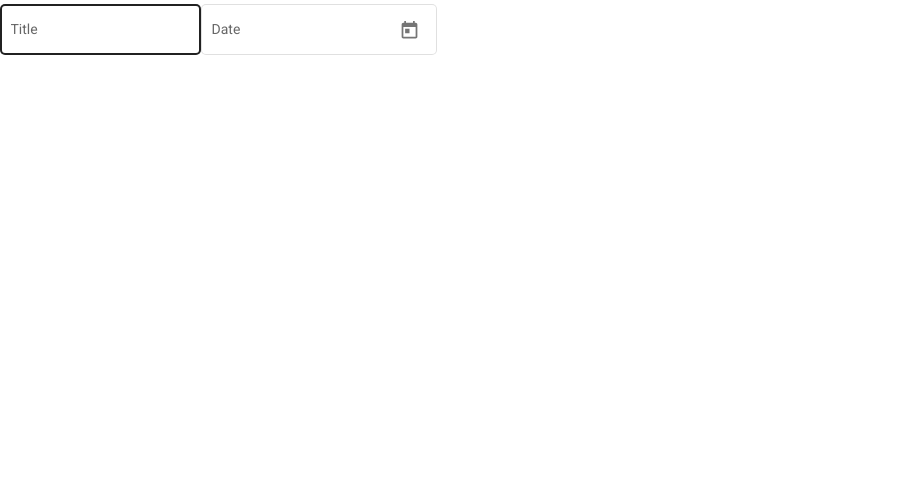
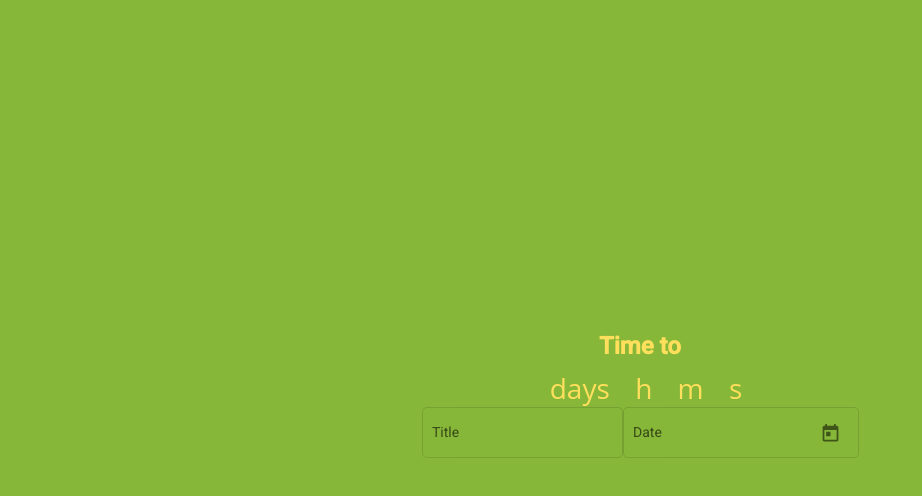
Before and after one commit to Depyden/NaturalCycles, an Angular app: page / in a window 1280 px wide. Shown: the top 496 px of the page, without its empty margins (0-922 px from the left). Built offline with nearby package versions, Linux system fonts and the light colour scheme.

Commit message:
3# change input-box component to send data to parent

```diff
--- a/src/app/app.component.html
+++ b/src/app/app.component.html
@@ -1 +1,4 @@
-<app-input-box></app-input-box>
+<div class="content">
+    <app-count-down [title]="eventTitle" [date]="eventDate"></app-count-down>
+    <app-input-box (titleChangeEvent)="changeTitle($event)" (dateChangeEvent)="changeDate($event)"></app-input-box>
+</div>
--- a/src/app/app.component.scss
+++ b/src/app/app.component.scss
@@ -0,0 +1,8 @@
+.content {
+    display: flex;
+    flex-direction: column;
+    align-items: center;
+    justify-content: center;
+    height: 100%;
+    background-color: #87B738;
+}
--- a/src/app/app.component.ts
+++ b/src/app/app.component.ts
@@ -7,4 +7,15 @@ import { Component } from '@angular/core';
 })
 export class AppComponent {
   title = 'NaturalCycles';
+
+  public eventTitle: string | undefined;
+  public eventDate: Date | undefined;
+
+  changeTitle (newTitle: string) {
+    this.eventTitle = newTitle;
+  }
+
+  changeDate (newDate: Date) {
+    this.eventDate = newDate;
+  }
 }
--- a/src/app/app.module.ts
+++ b/src/app/app.module.ts
@@ -56,11 +56,13 @@ import {OverlayModule} from '@angular/cdk/overlay';
 import {CdkMenuModule} from '@angular/cdk/menu';
 import {DialogModule} from '@angular/cdk/dialog';
 import { FormsModule } from '@angular/forms';
+import { CountDownComponent } from './count-down/count-down.component';
 
 @NgModule({
   declarations: [
     AppComponent,
-    InputBoxComponent
+    InputBoxComponent,
+    CountDownComponent
   ],
   imports: [
     BrowserModule,
--- a/src/app/input-box/input-box.component.html
+++ b/src/app/input-box/input-box.component.html
@@ -1,13 +1,14 @@
-<mat-form-field appearance="outline">
+<div class="input-box-container">
+    <mat-form-field appearance="outline" class="input-box">
         <mat-label>{{wording.customEvent.inputName}}</mat-label>
-    <input matInput placeholder={{wording.customEvent.placeholder}}
-    [(ngModel)]="name" (ngModelChange)="onTyping(name)">
+        <input matInput placeholder={{wording.customEvent.placeholder}} [(ngModel)]="title"
+            (ngModelChange)="onTitleChange(title)">
     </mat-form-field>
-
-<mat-form-field appearance="outline">
+    <mat-form-field appearance="outline" class="input-box">
         <mat-label>{{wording.eventDate.inputName}}</mat-label>
-    <input matInput [matDatepicker]="picker" placeholder={{wording.eventDate.inputPlaceholder}}
-    [(ngModel)]="date" (ngModelChange)="onTyping(date)">
+        <input matInput [matDatepicker]="picker" placeholder={{wording.eventDate.inputPlaceholder}} [(ngModel)]="date"
+            (ngModelChange)="onDateChange(date)">
         <mat-datepicker-toggle matSuffix [for]="picker"></mat-datepicker-toggle>
         <mat-datepicker #picker></mat-datepicker>
     </mat-form-field>
+</div>
--- a/src/app/input-box/input-box.component.scss
+++ b/src/app/input-box/input-box.component.scss
@@ -0,0 +1,10 @@
+.input-box-container {
+    display: flex;
+    flex-wrap: wrap;
+    justify-content: center;
+}
+
+.input-box {
+    max-width: 300px;
+    height: 67px;
+}
--- a/src/app/input-box/input-box.component.ts
+++ b/src/app/input-box/input-box.component.ts
@@ -1,4 +1,4 @@
-import { Component, OnInit } from '@angular/core';
+import { Component, OnInit, Output, EventEmitter } from '@angular/core';
 import { InputType } from '../models/inputType';
 import { InputBoxWordings } from '../wordings/input-box';
 
@@ -8,15 +8,22 @@ import { InputBoxWordings } from '../wordings/input-box';
   styleUrls: ['./input-box.component.scss']
 })
 export class InputBoxComponent implements OnInit {
-  public name: string | undefined;
+  public title: string | undefined;
   public date: Date | undefined;
   wording = InputBoxWordings
 
+  @Output() titleChangeEvent = new EventEmitter<string>();
+  @Output() dateChangeEvent = new EventEmitter<Date>();
 
- onTyping($event: any){
+  onTitleChange($event: any) {
+    this.titleChangeEvent.emit($event);
     console.log($event)
   }
 
+  onDateChange($event: any) {
+    this.dateChangeEvent.emit($event);
+    console.log($event)
+  }
 
   constructor() { }
 
```
Lines whose indentation alone changed are shown as unchanged.
